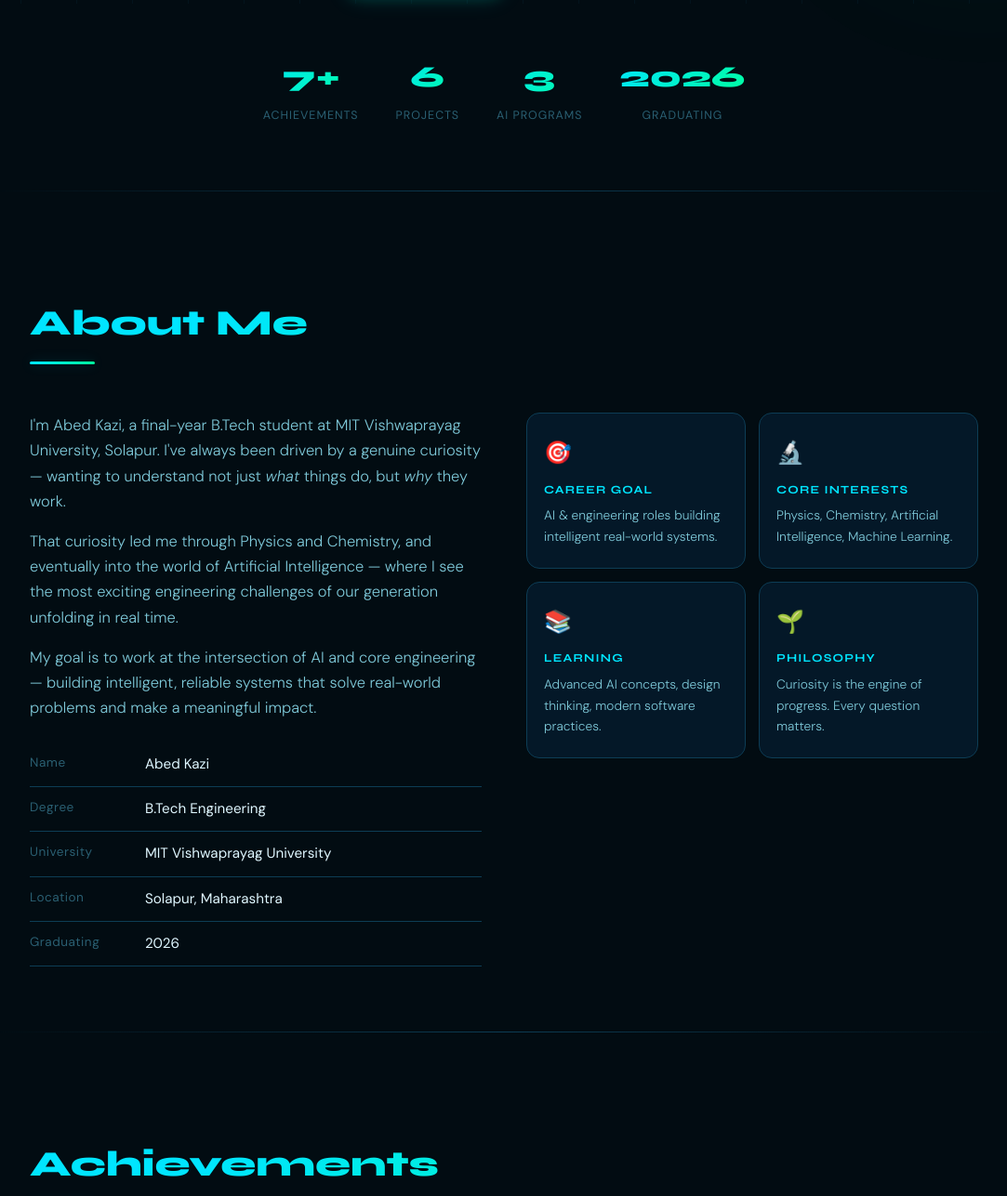
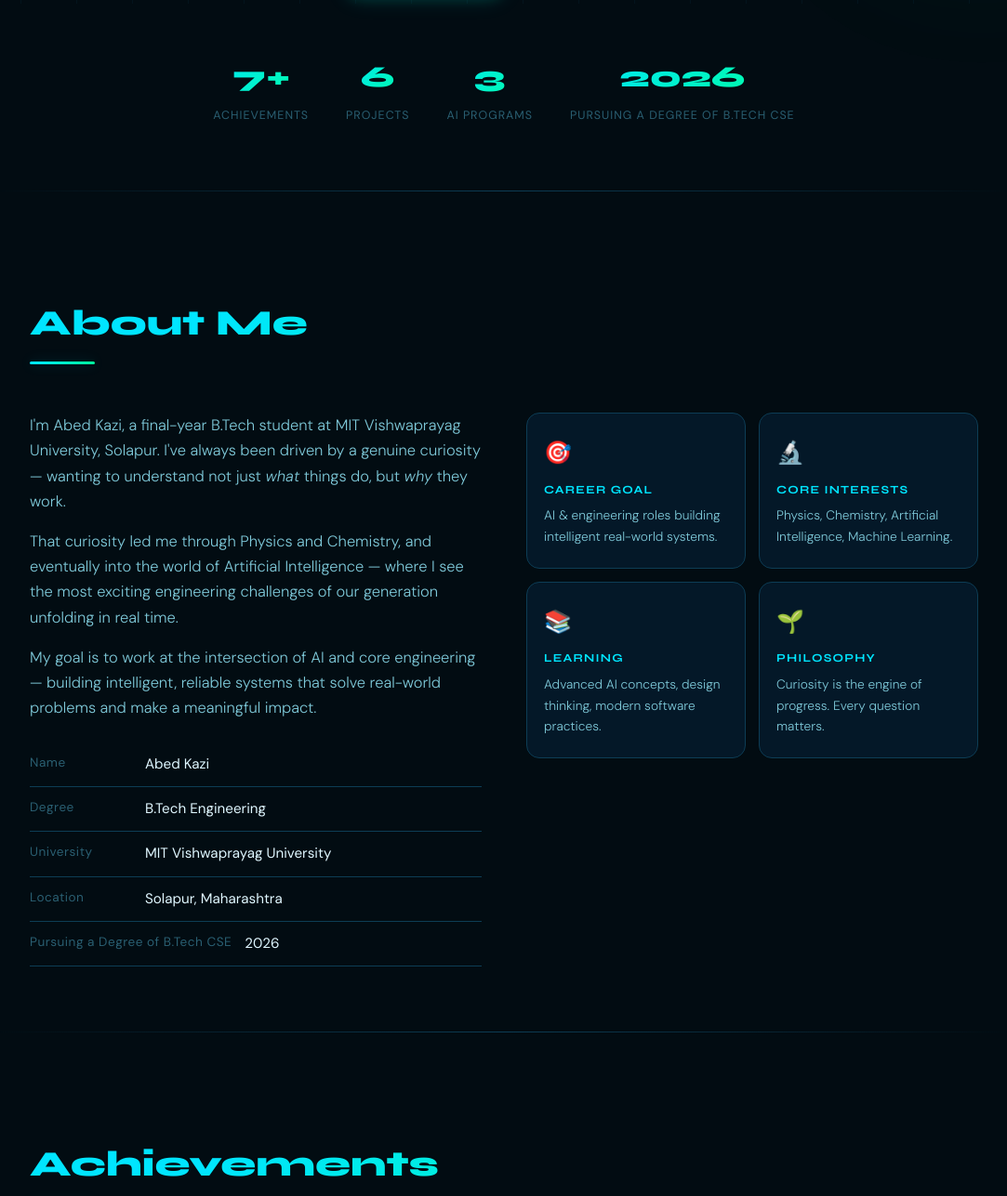
Before and after one commit to abed1kazi2/time-pass, a plain HTML site: page index.html in a window 1280 px wide. Shown: the part 796-2083 px from the top of the page at 93% size, without its empty margins (98-1181 px from the left). Drawn offline with Linux system fonts and the light colour scheme.

Commit message:
Update index.html

```diff
--- a/index.html
+++ b/index.html
@@ -711,7 +711,7 @@
         </div>
         <div class="stat-item">
             <div class="stat-num">2026</div>
-            <div class="stat-label">Graduating</div>
+            <div class="stat-label">Pursuing a Degree of B.Tech CSE</div>
         </div>
     </div>
 </section>
@@ -732,7 +732,7 @@
                 <li><span class="label">Degree</span><span class="val">B.Tech Engineering</span></li>
                 <li><span class="label">University</span><span class="val">MIT Vishwaprayag University</span></li>
                 <li><span class="label">Location</span><span class="val">Solapur, Maharashtra</span></li>
-                <li><span class="label">Graduating</span><span class="val">2026</span></li>
+                <li><span class="label">Pursuing a Degree of B.Tech CSE</span><span class="val">2026</span></li>
             </ul>
         </div>
         <div class="cards-mini">
@@ -926,7 +926,7 @@
             <ul class="contact-items">
                 <li><span class="ci">📍</span> Solapur, Maharashtra, India</li>
                 <li><span class="ci">🎓</span> MIT Vishwaprayag University</li>
-                <li><span class="ci">📅</span> Graduating 2026</li>
+                <li><span class="ci">📅</span> Pursuing a Degree of B.Tech CSE 2026</li>
                 <li><span class="ci">💡</span> Open to Internships & Collaborations</li>
             </ul>
         </div>
```
